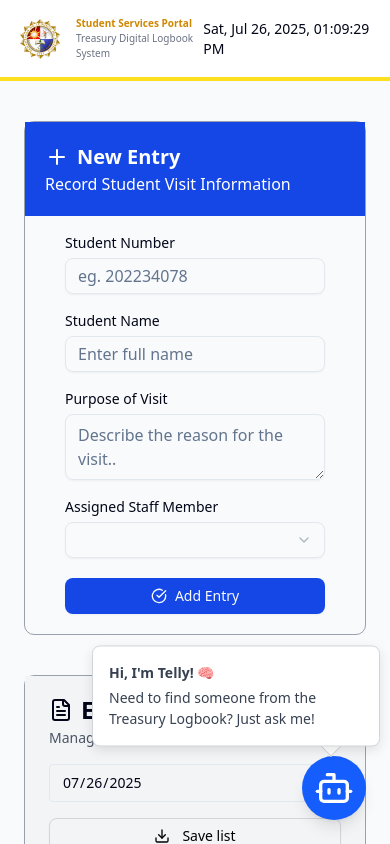
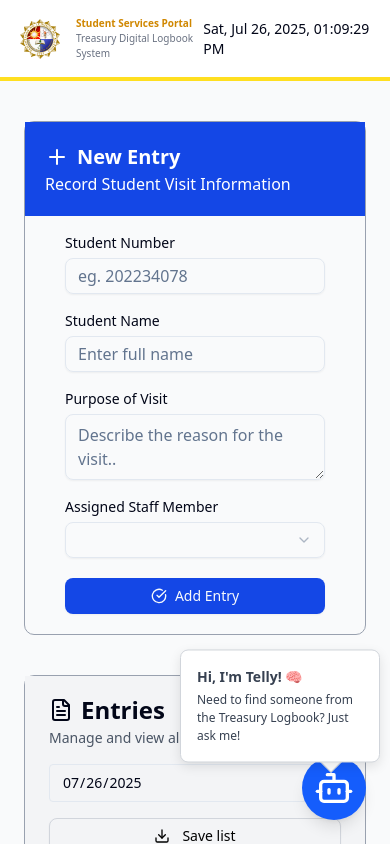
Before and after one commit to DezJukes/treasury-logbook, a React (Vite) app: page / in a window 390 px wide. Built offline with nearby package versions, Linux system fonts and the light colour scheme; no server answers; the database is empty.

Commit message:
feat: telly responsiveness

```diff
--- a/src/components/AiAssistant.jsx
+++ b/src/components/AiAssistant.jsx
@@ -45,7 +45,7 @@ export default function AiAssistant() {
         <div className="floating-greeting">
             <div className="speech-bubble">
               <p><strong>Hi, I'm Telly!</strong> 🧠</p>
-              <p className="mt-1">Need to find someone from the Treasury Logbook? Just ask me!</p>
+              <p className="text-text3 mt-1">Need to find someone from the Treasury Logbook? Just ask me!</p>
               <div className="speech-tail" />
             </div>
           </div>
--- a/src/index.css
+++ b/src/index.css
@@ -104,6 +104,14 @@
   width: 288px; /* ~w-72 */
   z-index: 40;
   animation: float 3s ease-in-out infinite;
+}
+
+@media screen and (max-width: 640px) {
+  .floating-greeting {
+    bottom: 80px;
+    right: 10px;
+    width: 200px; /* ~w-60 */
+  }
 }
 
 .speech-bubble {
```
